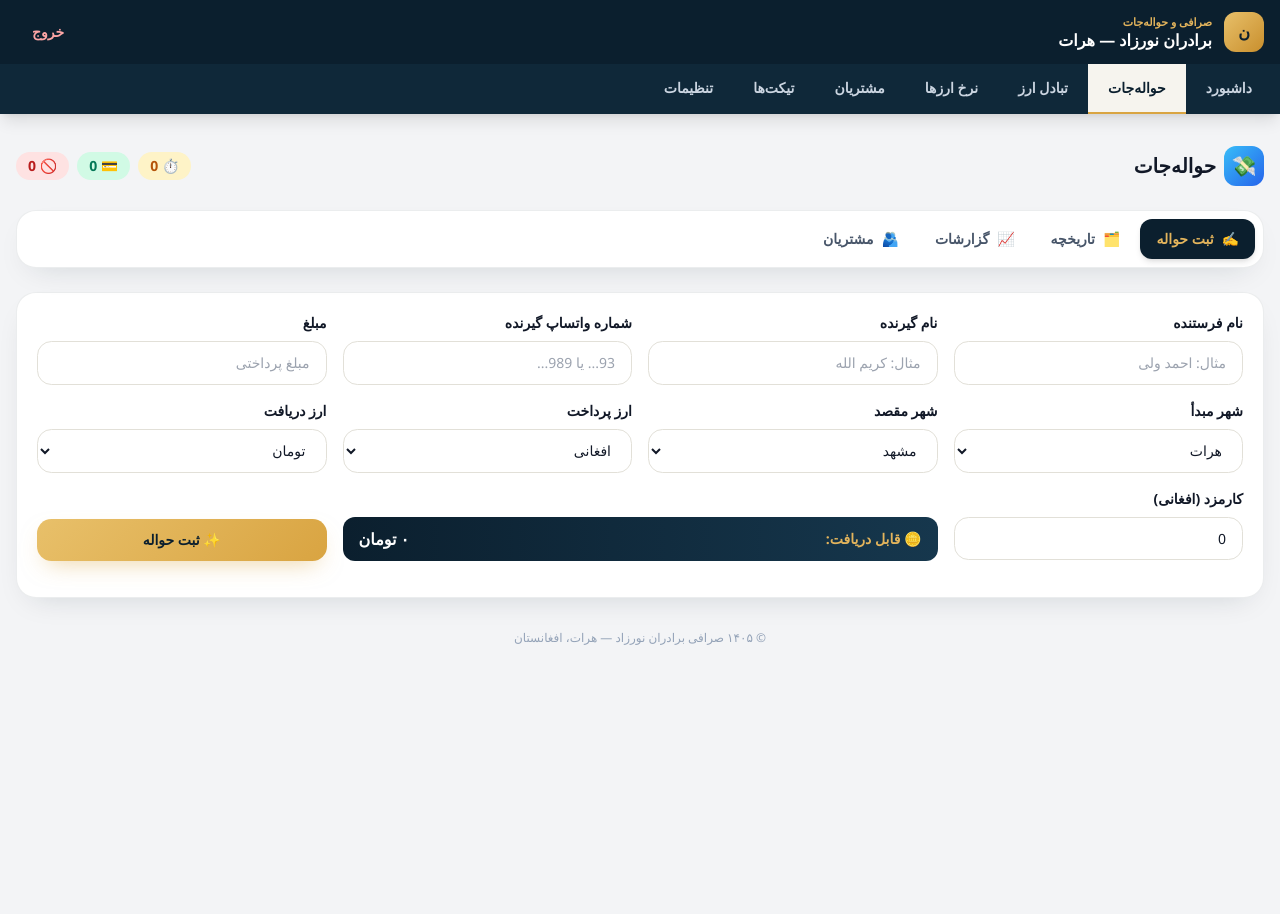
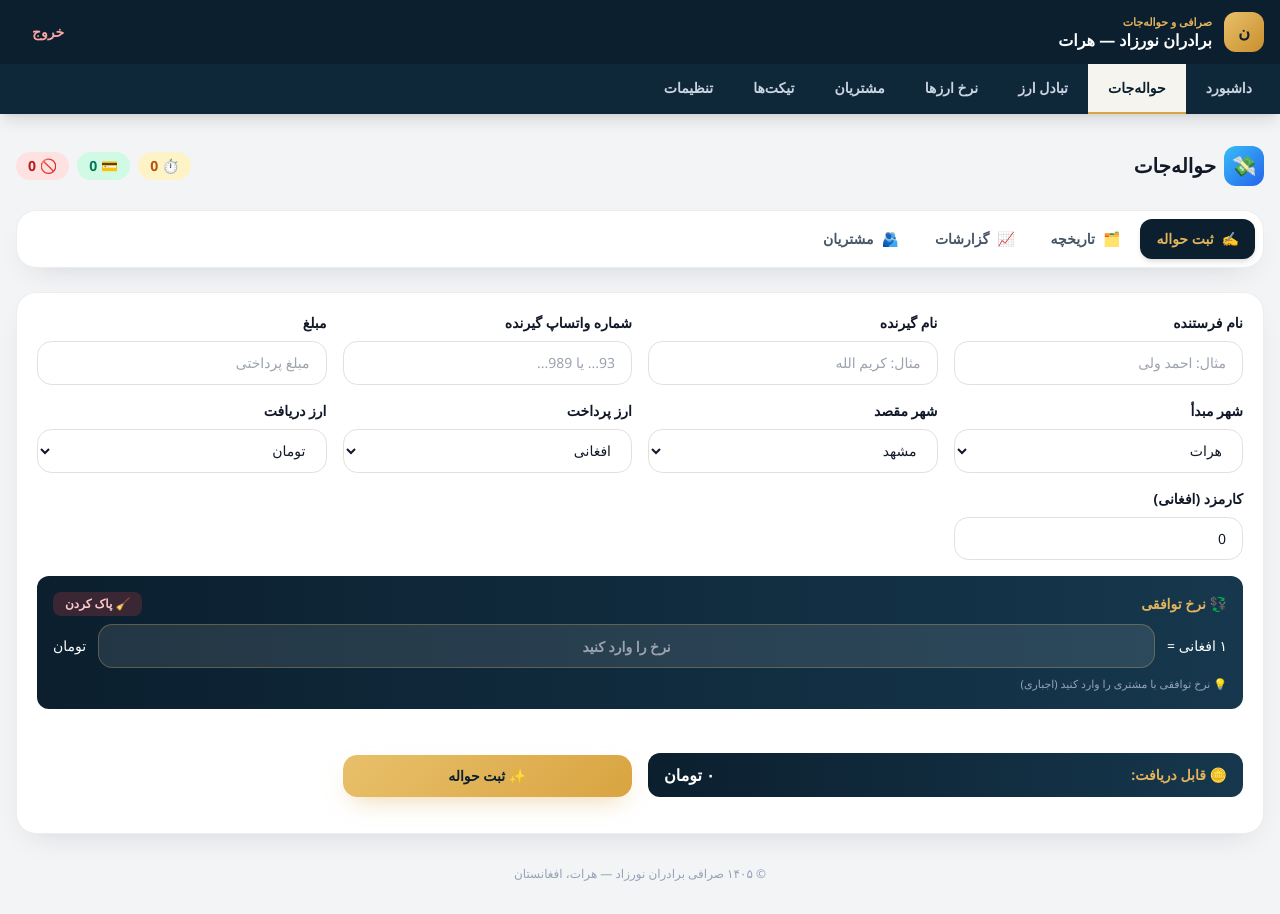
Before and after one commit to nasirahmadrahmati19-hue/exchange-admin, a Next.js app: page /dashboard/hawala in a window 1280 px wide. Before the commit the page ends 800 px from the top, so only its background shows below. Built offline with nearby package versions, Linux system fonts and the light colour scheme; sample sign-in values are in the browser's storage; a small style sheet from the web is missing.

Commit message:
Add manualRate field and calculation logic
Added manualRate field to form and calculations for handling manual rates in transactions.

```diff
--- a/app/dashboard/hawala/page.tsx
+++ b/app/dashboard/hawala/page.tsx
@@ -22,16 +22,16 @@ interface Hawala {
   date: string;
   status: string;
   trackCode?: string;
+  manualRate?: string;
 }
 
 const emptyForm = {
   sender: "", receiver: "", phone: "", fromCity: "هرات", toCity: "مشهد",
-  payCur: "افغانی", getCur: "تومان", amount: "", fee: "0",
+  payCur: "افغانی", getCur: "تومان", amount: "", fee: "0", manualRate: "",
 };
 
 const generateTrackCode = () => "HW-" + Math.random().toString(36).substring(2, 8).toUpperCase();
 
-// استایل وضعیت‌های جدید
 const statusStyle = (status: string) => {
   if (status === "در حال انتظار") return "bg-amber-50 text-amber-700 border-amber-200";
   if (status === "پرداخت شد") return "bg-emerald-50 text-emerald-700 border-emerald-200";
@@ -53,18 +53,42 @@ export default function HawalaPage() {
   const [historyFilter, setHistoryFilter] = useState("همه");
   const [historySearch, setHistorySearch] = useState("");
 
-  // مودال جزئیات مشتری
   const [selectedCustomer, setSelectedCustomer] = useState<string | null>(null);
 
   const set = (patch: any) => { setForm({ ...form, ...patch }); setMissing([]); setError(""); };
-  const result = fromAFN(Math.max(toAFN(Number(form.amount || 0), form.payCur, rates) - Number(form.fee || 0), 0), form.getCur, rates);
 
-  // وضعیت‌های جدید
+  // محاسبه با نرخ دستی یا سیستم
+  const needsRate = form.payCur !== form.getCur;
+  const effectiveRate = form.manualRate && !isNaN(Number(form.manualRate)) ? Number(form.manualRate) : 0;
+
+  const calcResult = () => {
+    const amountNum = Number(form.amount || 0);
+    const feeNum = Number(form.fee || 0);
+    if (amountNum <= 0) return 0;
+
+    if (!needsRate) {
+      // ارز یکسان
+      return Math.max(amountNum - feeNum, 0);
+    }
+
+    if (effectiveRate > 0) {
+      // نرخ دستی
+      const amountInAFN = toAFN(amountNum, form.payCur, rates);
+      const resultInAFN = amountInAFN - feeNum;
+      // استفاده از نرخ دستی برای تبدیل از payCur به getCur
+      return Math.max(amountNum * effectiveRate - feeNum, 0);
+    }
+
+    // نرخ سیستم
+    return fromAFN(Math.max(toAFN(amountNum, form.payCur, rates) - feeNum, 0), form.getCur, rates);
+  };
+
+  const result = calcResult();
+
   const pendingList = list.filter(h => h.status === "در حال انتظار");
   const paidList = list.filter(h => h.status === "پرداخت شد");
   const cancelledList = list.filter(h => h.status === "لغو شد");
 
-  // آمار
   const stats = useMemo(() => {
     let totalAmount = 0, totalFee = 0;
     const customers: Record<string, { count: number; volume: number; type: string; transactions: Hawala[] }> = {};
@@ -91,11 +115,25 @@ export default function HawalaPage() {
   }, [list]);
 
   const add = () => {
-    const m = checkRequired(form, [
+    const required: { key: string; label: string }[] = [
       { key: "sender", label: "نام فرستنده" },
       { key: "receiver", label: "نام گیرنده" },
       { key: "amount", label: "مبلغ" },
-    ]);
+    ];
+
+    // اگر ارز متفاوت است، نرخ الزامی
+    if (form.payCur !== form.getCur) {
+      required.push({ key: "manualRate", label: "نرخ توافقی" });
+    }
+
+    const m = checkRequired(form, required);
+
+    // بررسی اضافی برای نرخ
+    if (form.payCur !== form.getCur && form.manualRate && (isNaN(Number(form.manualRate)) || Number(form.manualRate) <= 0)) {
+      setError("نرخ توافقی باید یک عدد معتبر و بزرگتر از صفر باشد");
+      return;
+    }
+
     if (m.length) { setMissing(m); setError(requiredMessage(m)); return; }
 
     const trackCode = generateTrackCode();
@@ -127,7 +165,8 @@ export default function HawalaPage() {
       `حواله از ${h.fromCity} به ${h.toCity}\n` +
       `گیرنده: ${h.receiver}\n` +
       `مبلغ قابل دریافت: ${fa(Number(h.result))} ${h.getCur}\n` +
-      `فرستنده: ${h.sender}`
+      `فرستنده: ${h.sender}` +
+      (h.manualRate ? `\nنرخ: ${h.manualRate}` : "")
     );
     return `https://wa.me/${h.phone}?text=${msg}`;
   };
@@ -140,7 +179,6 @@ export default function HawalaPage() {
     return matchStatus && matchSearch;
   });
 
-  // ۴ بخش اصلی
   const subTabs = [
     { id: "register", label: "ثبت حواله", icon: "✍️" },
     { id: "history", label: "تاریخچه", icon: "🗂️" },
@@ -170,7 +208,6 @@ export default function HawalaPage() {
         </div>
       </div>
 
-      {/* نوار زیربخش‌ها */}
       <div className="card p-2 flex gap-1 overflow-x-auto sticky top-0 z-10 bg-[#f6f4ee]">
         {subTabs.map(tab => (
           <button
@@ -199,9 +236,6 @@ export default function HawalaPage() {
         </div>
       )}
 
-      {/* ================================================================ */}
-      {/* ✍️ بخش ۱: ثبت حواله */}
-      {/* ================================================================ */}
       {subTab === "register" && (
         <div className="space-y-6">
           <div className="card p-5 grid grid-cols-1 sm:grid-cols-2 lg:grid-cols-4 gap-4">
@@ -214,6 +248,38 @@ export default function HawalaPage() {
             <SelectField label="ارز پرداخت" value={form.payCur} onChange={v => set({ payCur: v })} options={CURRENCIES} />
             <SelectField label="ارز دریافت" value={form.getCur} onChange={v => set({ getCur: v })} options={CURRENCIES} />
             <Field label="کارمزد (افغانی)" value={form.fee} onChange={v => set({ fee: v })} placeholder="0" />
+
+            {/* فیلد نرخ توافقی - فقط وقتی ارزها متفاوت هستند */}
+            {form.payCur !== form.getCur && (
+              <div className="sm:col-span-2 lg:col-span-4">
+                <div className="bg-gradient-to-r from-[#0b1f2e] to-[#16374d] rounded-xl p-4">
+                  <div className="flex items-center justify-between mb-2">
+                    <span className="text-[#e3b45c] font-bold text-sm">💱 نرخ توافقی</span>
+                    <button
+                      onClick={() => set({ manualRate: "" })}
+                      className="text-xs bg-red-500/20 text-red-200 px-3 py-1 rounded-lg hover:bg-red-500/30 transition-colors font-bold"
+                    >
+                      🧹 پاک کردن
+                    </button>
+                  </div>
+                  <div className="flex items-center gap-3">
+                    <span className="text-white text-sm whitespace-nowrap">۱ {form.payCur} =</span>
+                    <input
+                      type="text"
+                      value={form.manualRate}
+                      onChange={e => set({ manualRate: e.target.value })}
+                      placeholder="نرخ را وارد کنید"
+                      name="manualRate"
+                      className={`input flex-1 text-center text-[#e3b45c] font-extrabold !border-[#e3b45c]/30 !bg-white/10 !text-white ${missing.includes("نرخ توافقی") ? "!border-red-500" : ""}`}
+                    />
+                    <span className="text-white text-sm whitespace-nowrap">{form.getCur}</span>
+                  </div>
+                  <p className="text-slate-400 text-[11px] mt-2">
+                    💡 نرخ توافقی با مشتری را وارد کنید (اجباری)
+                  </p>
+                </div>
+              </div>
+            )}
 
             <div className="sm:col-span-2">
               <label className="block text-sm font-bold mb-2 invisible">-</label>
@@ -253,9 +319,6 @@ export default function HawalaPage() {
         </div>
       )}
 
-      {/* ================================================================ */}
-      {/* 🗂️ بخش ۲: تاریخچه */}
-      {/* ================================================================ */}
       {subTab === "history" && (
         <div className="space-y-6">
           <div className="flex flex-wrap items-center justify-between gap-3">
@@ -293,6 +356,7 @@ export default function HawalaPage() {
                   <th className="text-right px-4 py-3 font-bold">مسیر</th>
                   <th className="text-right px-4 py-3 font-bold">مبلغ</th>
                   <th className="text-right px-4 py-3 font-bold">دریافتی</th>
+                  <th className="text-right px-4 py-3 font-bold">نرخ</th>
                   <th className="text-right px-4 py-3 font-bold">وضعیت</th>
                   <th className="text-right px-4 py-3 font-bold">تاریخ</th>
                   <th className="text-right px-4 py-3 font-bold">عملیات</th>
@@ -300,7 +364,7 @@ export default function HawalaPage() {
               </thead>
               <tbody className="divide-y divide-slate-100">
                 {filteredHistory.length === 0 ? (
-                  <tr><td colSpan={10} className="text-center py-8 text-slate-400">حواله‌ای یافت نشد</td></tr>
+                  <tr><td colSpan={11} className="text-center py-8 text-slate-400">حواله‌ای یافت نشد</td></tr>
                 ) : (
                   filteredHistory.map((h, index) => (
                     <tr key={h.id} className="hover:bg-amber-50/40">
@@ -317,6 +381,15 @@ export default function HawalaPage() {
                       <td className="px-4 py-3 text-slate-500 text-xs">{h.fromCity} ← {h.toCity}</td>
                       <td className="px-4 py-3">{fa(Number(h.amount))} {h.payCur}</td>
                       <td className="px-4 py-3 font-bold text-[#c98f2d]">{fa(Number(h.result))} {h.getCur}</td>
+                      <td className="px-4 py-3 text-xs">
+                        {h.manualRate ? (
+                          <span className="bg-blue-50 text-blue-700 px-2 py-1 rounded-full border border-blue-200">
+                            {h.manualRate}
+                          </span>
+                        ) : (
+                          <span className="text-slate-400">سیستم</span>
+                        )}
+                      </td>
                       <td className="px-4 py-3">
                         <select
                           className={`text-xs px-2 py-1.5 rounded-full border ${statusStyle(h.status)}`}
@@ -352,16 +425,12 @@ export default function HawalaPage() {
         </div>
       )}
 
-      {/* ================================================================ */}
-      {/* 📈 بخش ۳: گزارشات (ساده‌شده) */}
-      {/* ================================================================ */}
       {subTab === "reports" && (
         <div className="space-y-6">
           <h2 className="text-lg font-extrabold flex items-center gap-2">
             📈 گزارشات حواله‌جات
           </h2>
 
-          {/* کارت‌های آمار کلی */}
           <div className="grid grid-cols-1 sm:grid-cols-2 lg:grid-cols-4 gap-4">
             <div className="card p-5 bg-gradient-to-br from-sky-500 to-blue-600 text-white">
               <p className="text-xs opacity-80 font-bold">📊 مجموع حواله‌ها</p>
@@ -385,7 +454,6 @@ export default function HawalaPage() {
             </div>
           </div>
 
-          {/* وضعیت حواله‌ها */}
           <div className="card p-5">
             <h3 className="font-bold mb-4">وضعیت حواله‌ها</h3>
             <div className="grid grid-cols-3 gap-4">
@@ -406,9 +474,6 @@ export default function HawalaPage() {
         </div>
       )}
 
-      {/* ================================================================ */}
-      {/* 🫂 بخش ۴: مشتریان (با ستون جزئیات) */}
-      {/* ================================================================ */}
       {subTab === "customers" && (
         <div className="space-y-6">
           <div className="flex items-center justify-between">
@@ -476,9 +541,6 @@ export default function HawalaPage() {
         </div>
       )}
 
-      {/* ================================================================ */}
-      {/* مودال جزئیات معاملات مشتری */}
-      {/* ================================================================ */}
       {selectedCustomer && stats.customers[selectedCustomer] && (
         <Modal title={`🔍 جزئیات معاملات ${selectedCustomer}`} onClose={() => setSelectedCustomer(null)}>
           <div className="space-y-4">
@@ -531,6 +593,12 @@ export default function HawalaPage() {
                       <p className="text-slate-500">تاریخ:</p>
                       <p className="font-bold">{h.date}</p>
                     </div>
+                    {h.manualRate && (
+                      <div className="col-span-2">
+                        <p className="text-slate-500">نرخ توافقی:</p>
+                        <p className="font-bold text-blue-600">{h.manualRate}</p>
+                      </div>
+                    )}
                   </div>
                 </div>
               ))}
```
